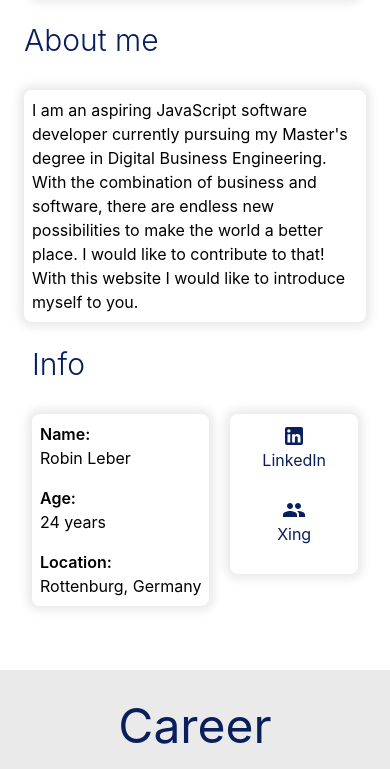
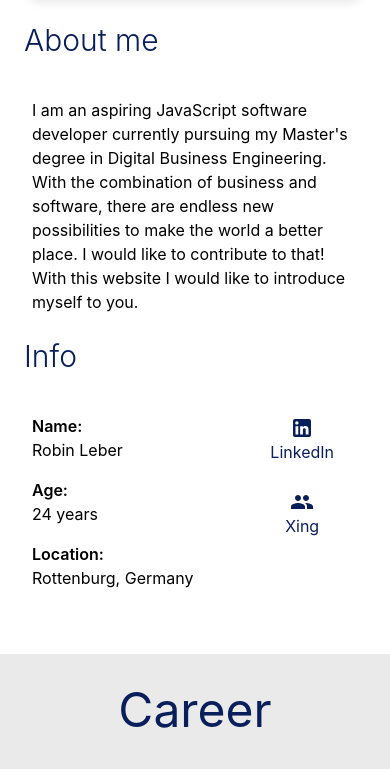
Before and after one commit to LeberCode/mySelf, a React (Create React App) app: page / in a window 390 px wide. Shown: the part 1319-2088 px from the top of the page. Built offline with nearby package versions, Linux system fonts and the light colour scheme.

Commit message:
responsive design + data naming

```diff
--- a/src/App.tsx
+++ b/src/App.tsx
@@ -17,31 +17,31 @@ const Wrapper = styled.div`
   overflow-x: scroll;
 `
 let profileProps: ChildrenProps={
-  styleHeader:"lg:mx-64 md:mx-6 mx-2 divide-y-8 divide-signal",
+  styleHeader:"xl:mx-48 lg:mx-6 mx-2 divide-y-8 divide-signal",
   title: quotesData.quotes[0].section,
   quote: quotesData.quotes[0].quote,
   author: quotesData.quotes[0].author,
 }
 let careerProps: ChildrenProps={
-  styleHeader:"lg:mx-64 md:mx-6 mx-2 divide-y-8 divide-signal",
+  styleHeader:"xl:mx-48 lg:mx-6 mx-2 divide-y-8 divide-signal",
   title: quotesData.quotes[1].section,
   quote: quotesData.quotes[1].quote,
   author: quotesData.quotes[1].author,
 }
 let skillsProps: ChildrenProps={
-  styleHeader:"lg:mx-64 md:mx-6 mx-2 divide-y-8 divide-signal",
+  styleHeader:"xl:mx-48 lg:mx-6 mx-2 divide-y-8 divide-signal",
   title: quotesData.quotes[2].section,
   quote: quotesData.quotes[2].quote,
   author: quotesData.quotes[2].author,
 }
 let interestProps: ChildrenProps={
-  styleHeader:"lg:mx-64 md:mx-6 mx-2 divide-y-8 divide-signal",
+  styleHeader:"xl:mx-48 lg:mx-6 mx-2 divide-y-8 divide-signal",
   title: quotesData.quotes[3].section,
   quote: quotesData.quotes[3].quote,
   author: quotesData.quotes[3].author,
 }
 let contactProps: ChildrenProps={
-  styleHeader:"lg:mx-64 md:mx-6 mx-2 divide-y-8 divide-signal",
+  styleHeader:"xl:mx-48 lg:mx-6 mx-2 divide-y-8 divide-signal",
   title: quotesData.quotes[4].section,
   quote: quotesData.quotes[4].quote,
   author: quotesData.quotes[4].author,
--- a/src/assets/data/interestData.json
+++ b/src/assets/data/interestData.json
@@ -22,8 +22,8 @@
     {
         "title": "Travelling",
         "description": [
-            "Norway | 2022 | 2 week | Highlight: Trolltunga and Preikestolen",
-            "Sweden | 2022 | 1 weeks | Highlight: Smöden and the search for moose",
+            "Norway | 2022 | 2 weeks | Highlight: Trolltunga and Preikestolen",
+            "Sweden | 2022 | 1 week | Highlight: Smögen and the search for moose",
             "Turkey | 2022 | 10 days: Hiking the Lycian Way",
             "Italy | 2021 | 1 week: Lake Como"
         ],
--- a/src/assets/data/quotesData.json
+++ b/src/assets/data/quotesData.json
@@ -7,13 +7,13 @@
         },
         {
             "section": "Career",
-            "quote": "Whether you think you can, or you think you can't - you are right.",
-            "author": "Henry Ford"
+            "quote": "If you really look closely, most overnight successes took a long time.",
+            "author": "Steve Jobs"
         },
         {
             "section": "Skills",
-            "quote": "If you really look closely, most overnight successes took a long time.",
-            "author": "Steve Jobs"
+            "quote": "Whether you think you can, or you think you can't - you are right.",
+            "author": "Henry Ford"
         },
         {
             "section": "Interests",
--- a/src/assets/data/skillsData.json
+++ b/src/assets/data/skillsData.json
@@ -213,5 +213,15 @@
         "name": "Azure Devops",
         "value": 4,
         "type": "coding"
+    },
+    {
+        "name": "Android",
+        "value": 2,
+        "type": "coding"
+    },
+    {
+        "name": "Swift",
+        "value": 2,
+        "type": "coding"
     }
 ]
--- a/src/components/CareerStep.tsx
+++ b/src/components/CareerStep.tsx
@@ -15,7 +15,7 @@ const CareerStep = (props: Career) => {
             </div>
             <div className="basis-1/2 flex flex-col">
                 <p className="text-lg font-semibold mt-1 lg:mt-0">
-                    {props.employmentType} {props.profession === "" ? "" : `: ${props.profession}`}
+                    {props.employmentType}{props.profession === "" ? "" : `: ${props.profession}`}
                 </p>
                 <p className="italic text-sm">
                     {props.keywords.map((keyword, i) => {
--- a/src/components/OwnInterest.tsx
+++ b/src/components/OwnInterest.tsx
@@ -32,9 +32,9 @@ const OwnInterest = (props: ChildrenProps) => {
                     interests.map( (interest:Interest, index ) => {
                         return(
                             <div className={`
-                                lg:flex lg:h-80 h-fit bg-white m-4 mt-8 max-w-fit min-w-fit text-left relative rounded-lg
+                                lg:flex lg:h-80 h-fit bg-white m-4 mt-8 max-w-fit min-w-fit text-left relative rounded-lg mx-auto lg:mx-0
                                 transition duration-300 ease-in-out transform hover:-translate-y-1 hover:scale-105 hover:shadow-lg
-                                ${index % 2 === 0 ? "float-left lg:rounded-l-lg" : "float-right lg:rounded-r-lg"}
+                                ${index % 2 === 0 ? "lg:float-left lg:rounded-l-lg" : "lg:float-right lg:rounded-r-lg"}
                             `}>
                                 <img src={mapPictures.get(index+1)} alt="Volleyball"
                                     className={
--- a/src/components/Profile.tsx
+++ b/src/components/Profile.tsx
@@ -46,7 +46,7 @@ const Profile = (props: ChildrenProps) => {
                     <div className="text-3xl font-light pb-8">
                         About me
                     </div>
-                    <div className="text-black bg-white rounded-lg p-2 min-w-fit shadow-secondBackground">
+                    <div className="text-black bg-white rounded-lg p-2 min-w-fit">
                         {aboutMe}
                     </div>
                 </div>
@@ -55,12 +55,12 @@ const Profile = (props: ChildrenProps) => {
                         <img src={meProf} className="rounded-lg shadow-secondBackground" />
                 </div>
                 {/* info */}
-                <div className="flex-1 p-4 shrink">
+                <div className="flex-1 p-2 shrink">
                     <div className="text-3xl font-light pb-8">
                         Info
                     </div>
                     <div className="flex justify-between">
-                        <div className="text-black bg-white rounded-lg p-2 max-w-fit shadow-secondBackground">
+                        <div className="text-black bg-white rounded-lg p-2 max-w-fit">
                             <p className="font-semibold">
                                 Name:
                             </p>
@@ -80,7 +80,7 @@ const Profile = (props: ChildrenProps) => {
                                 {person.city}, {person.country}
                             </p>
                         </div>
-                        <div className='text-signal mb-8 lg:mb-0 p-2 px-8 rounded-lg shadow-secondBackground text-center'>
+                        <div className='text-signal mb-8 lg:mb-0 p-2 px-8 rounded-lg text-center'>
                             <div className="mb-6">
                                 <a href='https://www.linkedin.com/in/robin-leber-352b921a1/' target="_blank" rel="noreferrer">
                                     <LinkedIn />
```
